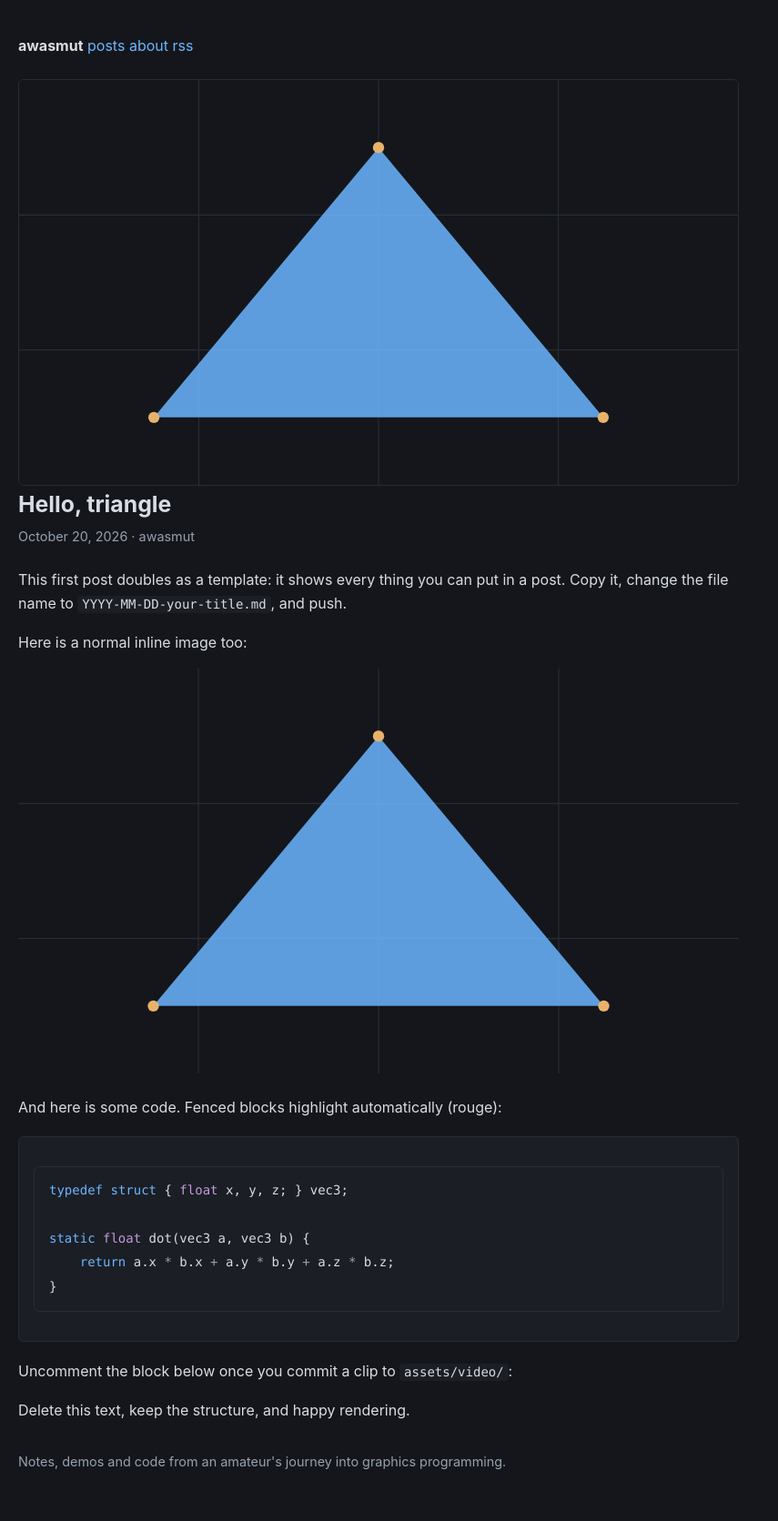
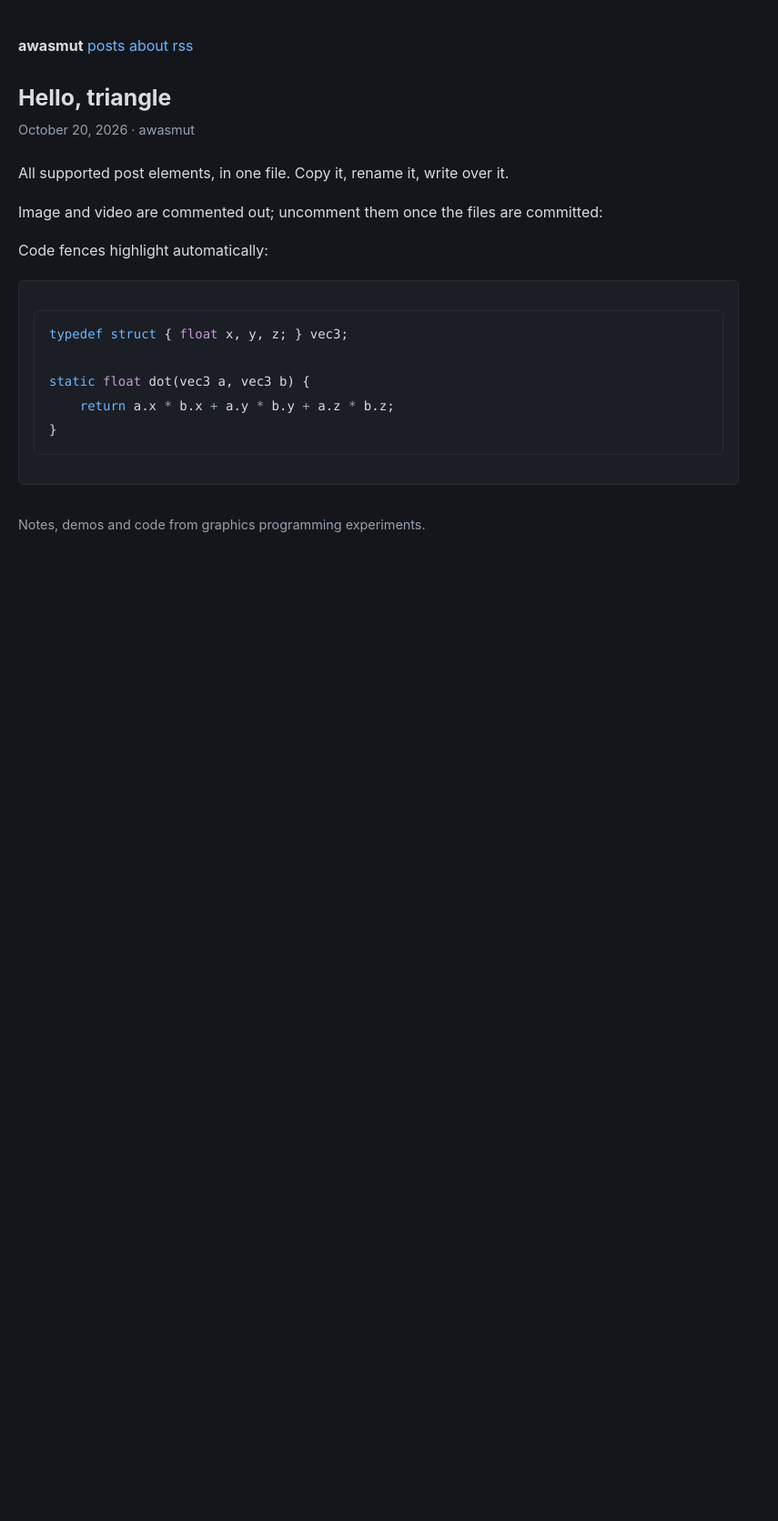
Before and after one commit to awasmut/awasmut.github.io, a Jekyll site: the page built from _posts/2026-10-20-hello-triangle.md, in a window 1280 px wide. Shown: the whole page at 91% size, without its empty margins (0-855 px from the left). Built offline with Jekyll 4.4.1, drawn with Linux system fonts in a browser that asks for light colours; after the commit the page ends 900 px from its top, so only the background shows below that.

Commit message:
remove placeholder svg; drop 'amateur', tighten copy

````diff
--- a/_config.yml
+++ b/_config.yml
@@ -2,7 +2,7 @@
 title: awasmut
 tagline: a graphics-programming devlog
 description: >-
-  Notes, demos and code from an amateur's journey into graphics programming.
+  Notes, demos and code from graphics programming experiments.
 author: awasmut
 url: "https://awasmut.github.io"
 baseurl: ""
--- a/_posts/2026-10-20-hello-triangle.md
+++ b/_posts/2026-10-20-hello-triangle.md
@@ -2,17 +2,21 @@
 layout: post
 title: Hello, triangle
 date: 2026-10-20 09:00
-hero: /assets/img/triangle.svg
-hero_alt: First software-rendered triangle
 ---
-This first post doubles as a template: it shows every thing you can put in a
-post. Copy it, change the file name to `YYYY-MM-DD-your-title.md`, and push.
+All supported post elements, in one file. Copy it, rename it, write over it.
 
-Here is a normal inline image too:
+Image and video are commented out; uncomment them once the files are
+committed:
 
-![a triangle](/assets/img/triangle.svg)
+<!--
+![caption](/assets/img/cover.png)
 
-And here is some code. Fenced blocks highlight automatically (rouge):
+<video controls preload="metadata">
+  <source src="/assets/video/clip.mp4" type="video/mp4">
+</video>
+-->
+
+Code fences highlight automatically:
 
 ```c
 typedef struct { float x, y, z; } vec3;
@@ -21,13 +25,3 @@ static float dot(vec3 a, vec3 b) {
     return a.x * b.x + a.y * b.y + a.z * b.z;
 }
 ```
-
-Uncomment the block below once you commit a clip to `assets/video/`:
-
-<!--
-<video controls preload="metadata" poster="/assets/img/triangle.svg">
-  <source src="/assets/video/spinning-triangle.mp4" type="video/mp4">
-</video>
--->
-
-Delete this text, keep the structure, and happy rendering.
````
Also changed, not shown: about.md (+3 -3 lines), assets/img/triangle.svg (deleted).
